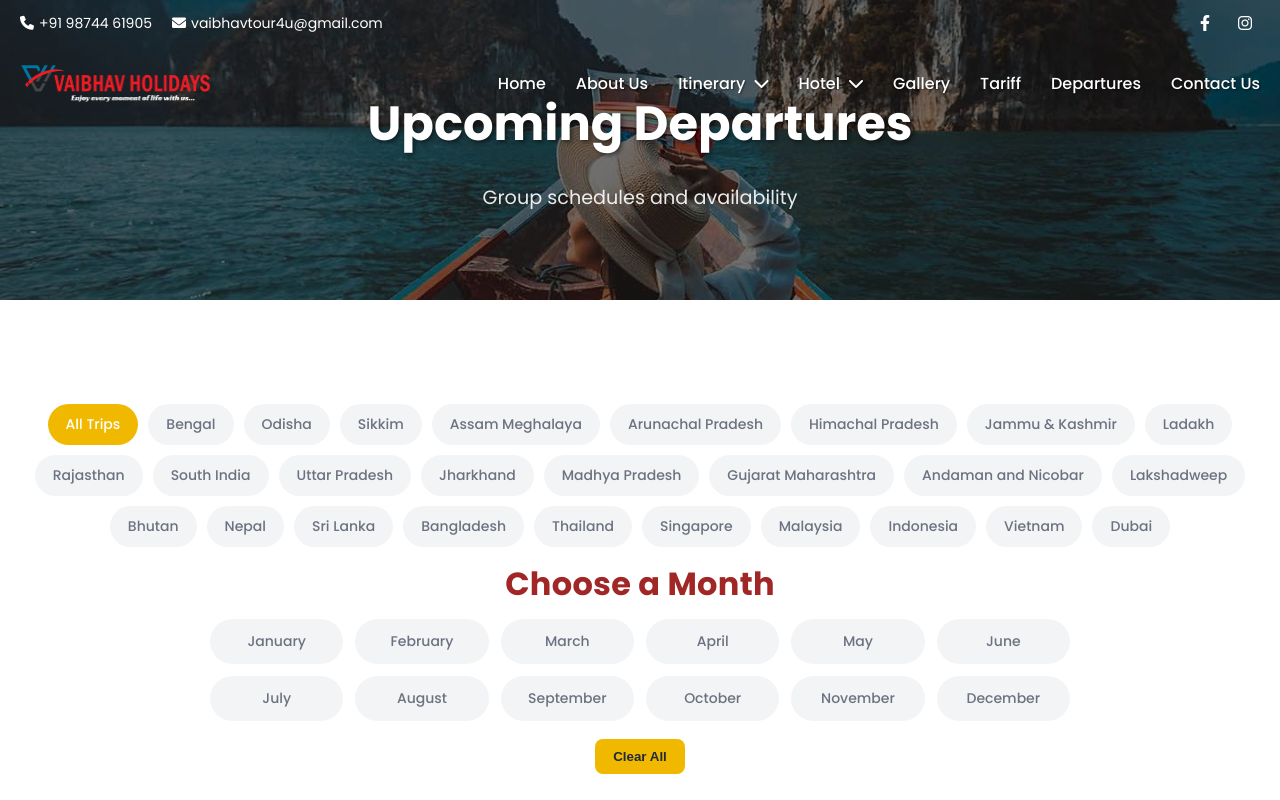
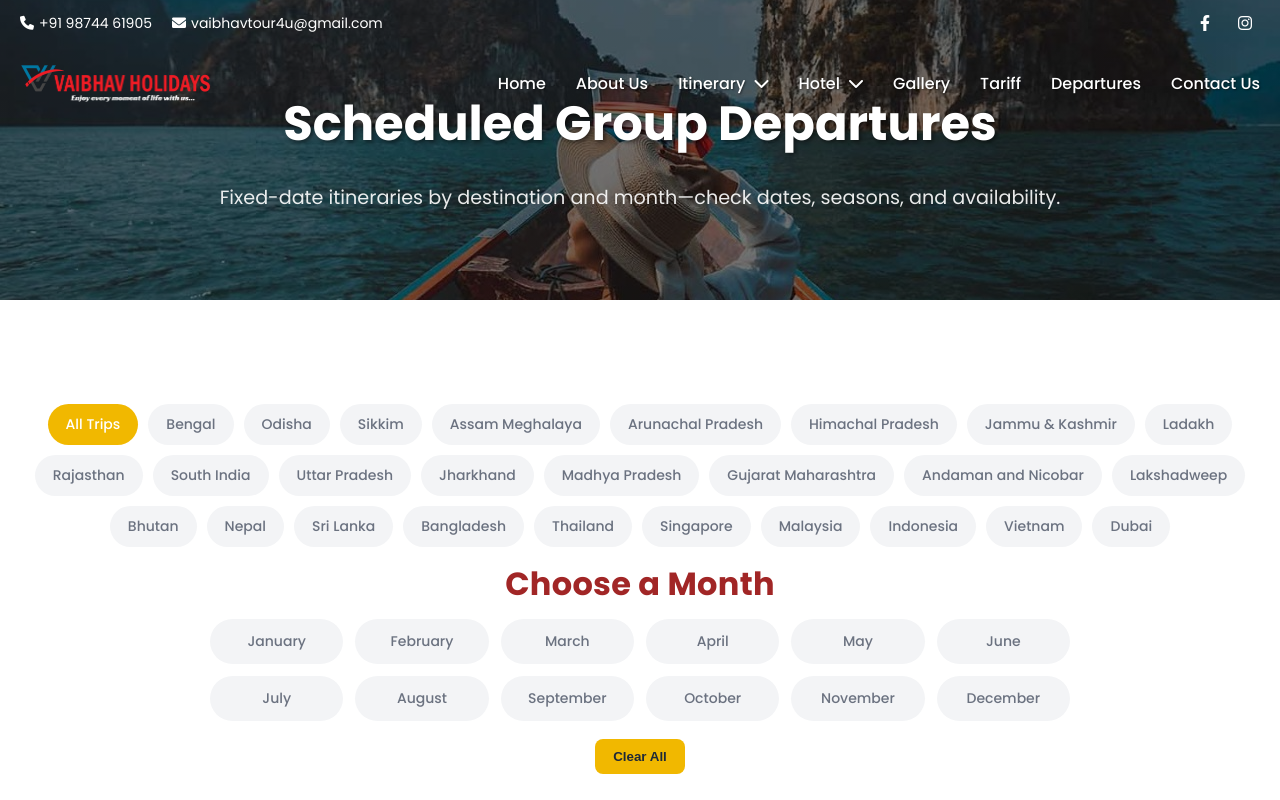
Before and after one commit to EnegixGlobal/Vaibhav-Holidays, a plain HTML site: page navpages/departure.html in a window 1280 px wide. Shown: the top 800 px of the page. Drawn offline with Linux system fonts and the light colour scheme; files whose address does not match are found by name.

Commit message:
changed the hero title and desc

```diff
--- a/navpages/departure.html
+++ b/navpages/departure.html
@@ -331,8 +331,11 @@
       "
     >
       <div class="container page-hero-content">
-        <h1>Upcoming Departures</h1>
-        <p>Group schedules and availability</p>
+        <h1>Scheduled Group Departures</h1>
+        <p>
+          Fixed-date itineraries by destination and month—check dates, seasons,
+          and availability.
+        </p>
       </div>
     </section>
 
```
